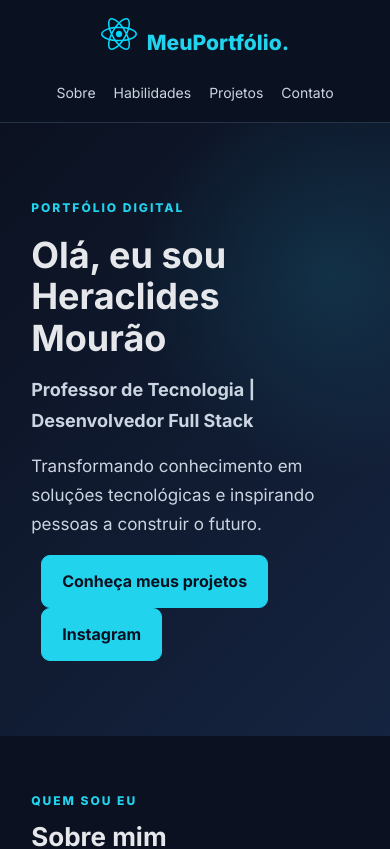
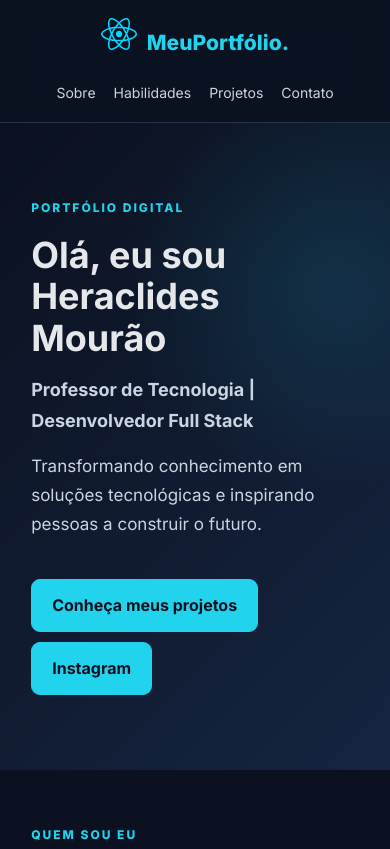
Before and after one commit to heraclidesefg/PortifolioPessoal, a React (Vite) app: page / in a window 390 px wide. Shown: the top 849 px of the page. Built offline with nearby package versions, Linux system fonts and the light colour scheme.

Commit message:
ajustando a responsividade do site

```diff
--- a/src/App.css
+++ b/src/App.css
@@ -86,13 +86,25 @@
   font-size: 17px;
 }
 
+.botao-contato {
+  display: flex;
+  flex-direction: row;
+  flex-wrap: wrap;
+  align-items: center;
+  gap: 10px;
+  margin-top: 24px;
+}
+
 .botao-contato .botao {
   display: inline-flex;
   align-items: center;
   justify-content: center;
-  gap: 8px;
+  width: fit-content;
+  max-width: 100%;
   padding: 12px 20px;
-  margin: 0px 10px 0px 10px;
+  margin-top: 0;
+  white-space: normal;
+  text-align: center;
   border: 1px solid #22d3ee;
   border-radius: 9px;
   background: #22d3ee;
@@ -101,7 +113,7 @@
   transition: transform 0.2s, background 0.2s;
 }
 
-.botao:hover {
+.botao-contato .botao:hover {
   background: #67e8f9;
   transform: translateY(-2px);
 }
```
